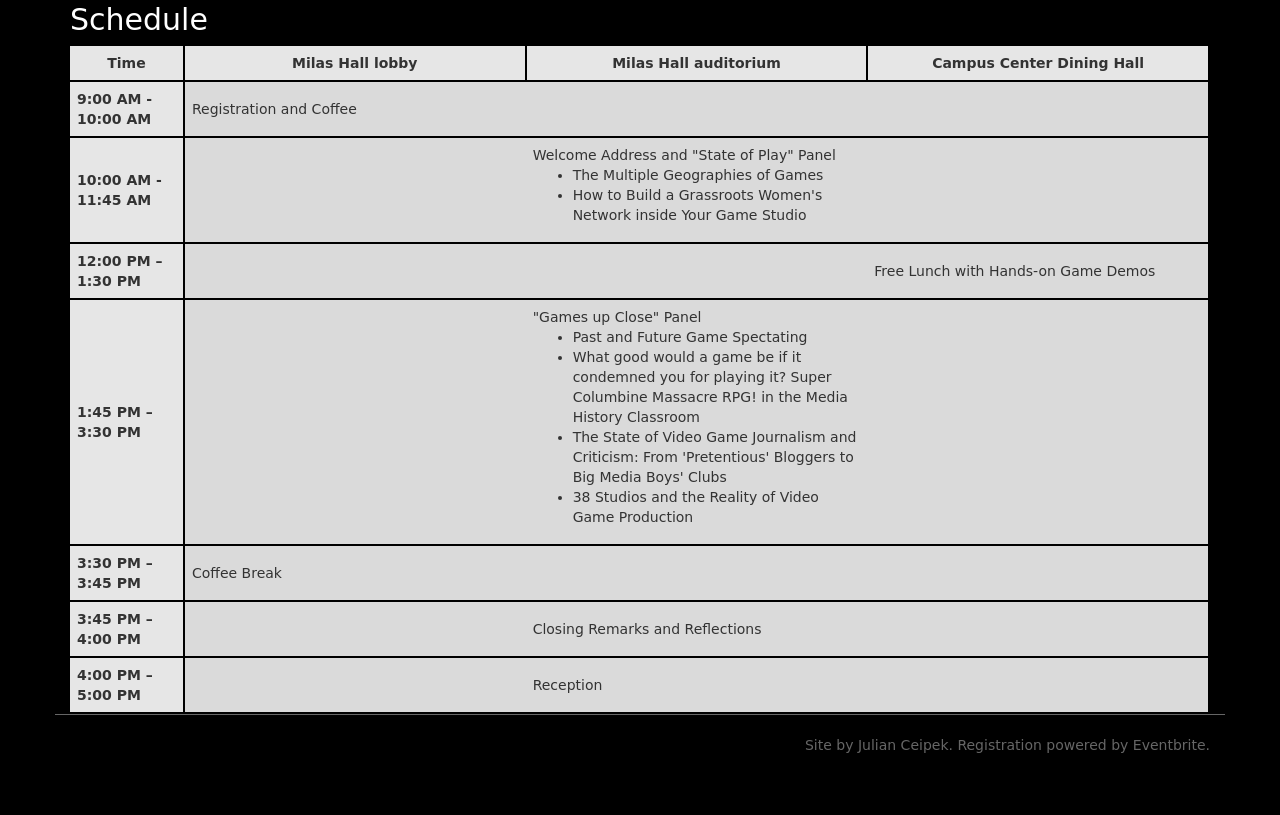
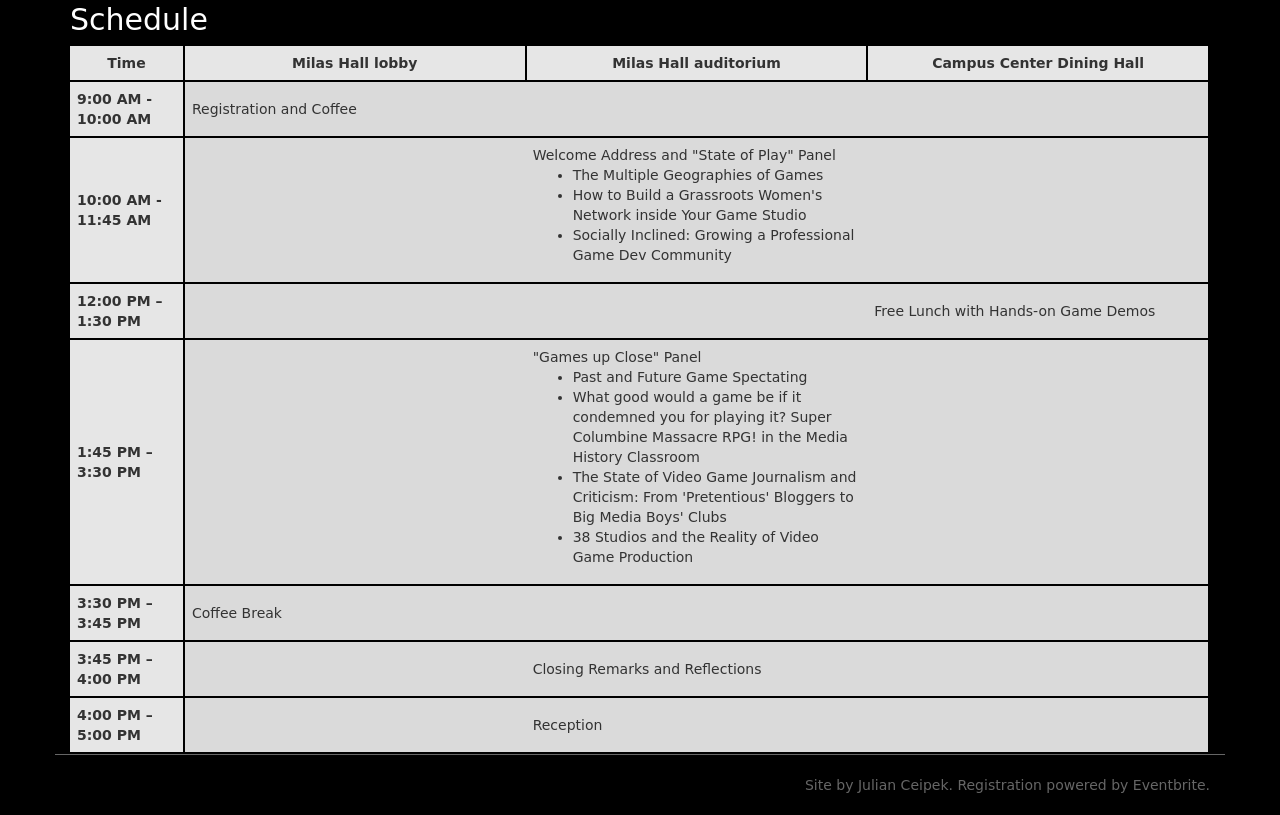
Before and after one commit to jceipek/olin-vgs, a plain HTML site: page index.html in a window 1280 px wide. Shown: the part 802-1617 px from the top of the page. Before the commit the page ends 1577 px from the top, so only its background shows below. Drawn offline with nearby package versions, Linux system fonts and the light colour scheme; a web font is replaced by a local one.

```diff
--- a/index.html
+++ b/index.html
@@ -87,6 +87,7 @@
                  <ul>
                    <li>The Multiple Geographies of Games</li>
                    <li>How to Build a Grassroots Women's Network inside Your Game Studio</li>
+                   <li>Socially Inclined: Growing a Professional Game Dev Community</li>
                  </ul>
                </td>
                <td></td>
```
